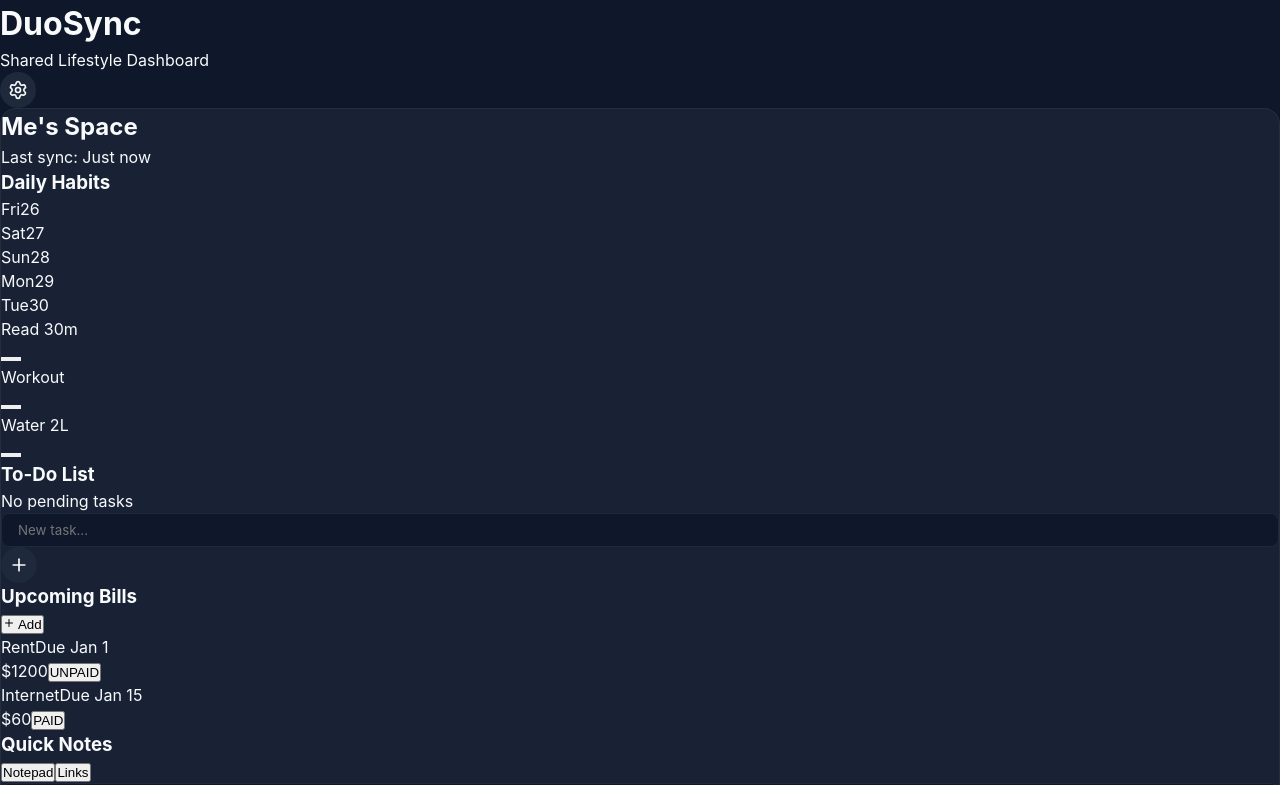
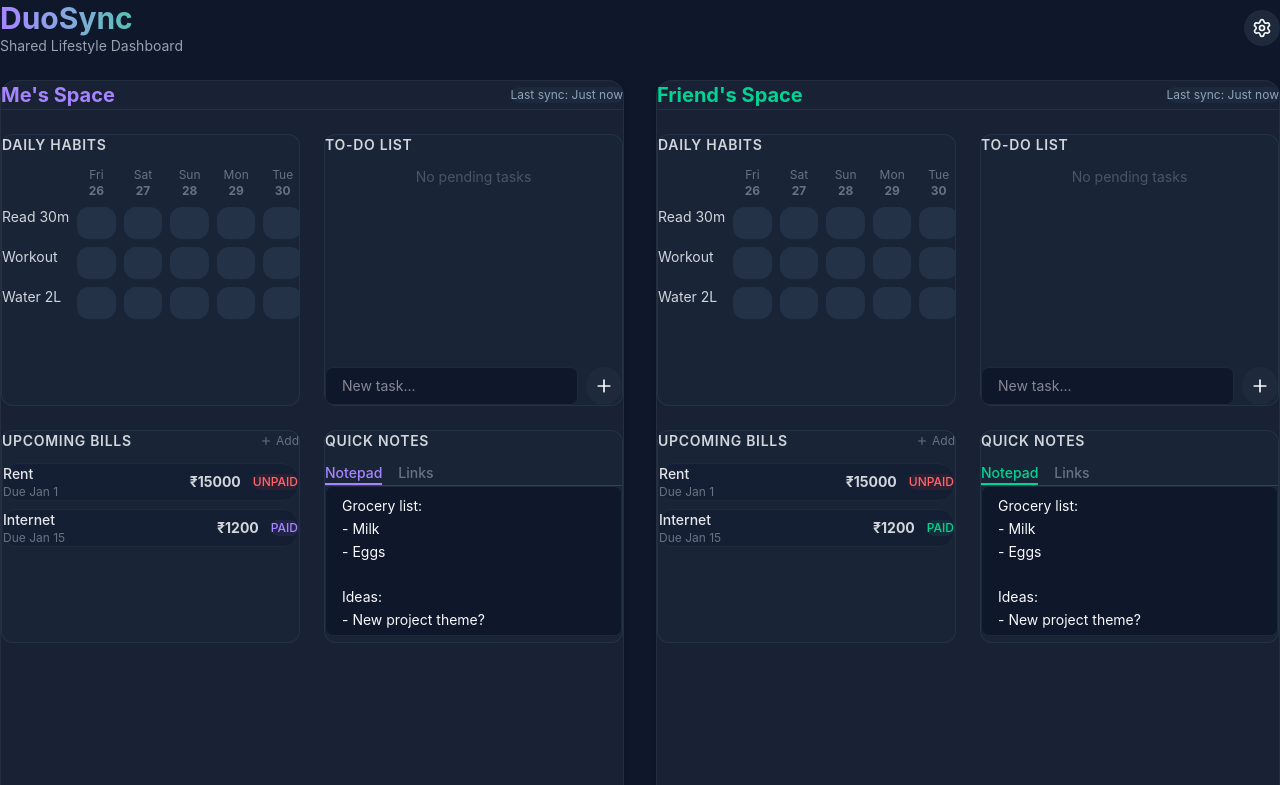
Before and after one commit to Jun03/shared-dashboard, a React (Vite) app: page / in a window 1280 px wide. Shown: the top 785 px of the page. Built offline with nearby package versions, Linux system fonts and the light colour scheme.

Commit message:
Update features: Currency, Add Bill, Custom Names

```diff
--- a/package.json
+++ b/package.json
@@ -15,6 +15,7 @@
     "clsx": "^2.1.1",
     "date-fns": "^4.1.0",
     "framer-motion": "^12.23.26",
+    "lucide-react": "^0.562.0",
     "react": "^19.2.0",
     "react-dom": "^19.2.0",
     "react-icons": "^5.5.0",
@@ -22,14 +23,18 @@
   },
   "devDependencies": {
     "@eslint/js": "^9.39.1",
+    "@tailwindcss/postcss": "^4.1.18",
     "@types/react": "^19.2.5",
     "@types/react-dom": "^19.2.3",
     "@vitejs/plugin-react": "^5.1.1",
+    "autoprefixer": "^10.4.23",
     "eslint": "^9.39.1",
     "eslint-plugin-react-hooks": "^7.0.1",
     "eslint-plugin-react-refresh": "^0.4.24",
     "gh-pages": "^6.3.0",
     "globals": "^16.5.0",
+    "postcss": "^8.5.6",
+    "tailwindcss": "^4.1.18",
     "vite": "^7.2.4"
   }
 }
--- /dev/null
+++ b/postcss.config.js
@@ -0,0 +1,6 @@
+export default {
+    plugins: {
+        '@tailwindcss/postcss': {},
+        autoprefixer: {},
+    },
+}
--- a/src/App.jsx
+++ b/src/App.jsx
@@ -5,6 +5,22 @@ import SettingsModal from './components/SettingsModal';
 
 function App() {
   const [isSettingsOpen, setIsSettingsOpen] = useState(false);
+  const [names, setNames] = useState(() => {
+    try {
+      const saved = localStorage.getItem('dashboard_names');
+      return saved ? JSON.parse(saved) : { left: "Me", right: "Friend" };
+    } catch {
+      return { left: "Me", right: "Friend" };
+    }
+  });
+  const [editingName, setEditingName] = useState(null); // 'left' or 'right'
+
+  const saveName = (key, newName) => {
+    const updated = { ...names, [key]: newName };
+    setNames(updated);
+    localStorage.setItem('dashboard_names', JSON.stringify(updated));
+    setEditingName(null);
+  };
 
   return (
     <div className="min-h-screen p-4 md:p-8 flex flex-col gap-6">
@@ -25,8 +41,20 @@ function App() {
 
       {/* Main Grid: Side by Side on Desktop, Stacked on Mobile */}
       <main className="grid grid-cols-1 md:grid-cols-2 gap-8 h-full flex-1">
-        <UserDashboard userName="Me" colorTheme="violet" />
-        <UserDashboard userName="Friend" colorTheme="emerald" />
+        <UserDashboard
+          userName={names.left}
+          colorTheme="violet"
+          onEditName={() => setEditingName('left')}
+          isEditing={editingName === 'left'}
+          onSaveName={(n) => saveName('left', n)}
+        />
+        <UserDashboard
+          userName={names.right}
+          colorTheme="emerald"
+          onEditName={() => setEditingName('right')}
+          isEditing={editingName === 'right'}
+          onSaveName={(n) => saveName('right', n)}
+        />
       </main>
 
       {isSettingsOpen && (
--- a/src/components/UserDashboard.jsx
+++ b/src/components/UserDashboard.jsx
@@ -5,7 +5,10 @@ import HabitTracker from './widgets/HabitTracker';
 import NotesPanel from './widgets/NotesPanel';
 import { motion } from 'framer-motion';
 
-const UserDashboard = ({ userName, colorTheme }) => {
+import { Edit2, Check } from 'lucide-react';
+import { useState, useEffect } from 'react';
+
+const UserDashboard = ({ userName, colorTheme, onEditName, isEditing, onSaveName }) => {
     // Dynamic border color based on theme
     const borderColor = colorTheme === 'violet' ? 'border-violet-500/20' : 'border-emerald-500/20';
     const shadowColor = colorTheme === 'violet' ? 'shadow-violet-500/5' : 'shadow-emerald-500/5';
@@ -17,9 +20,28 @@ const UserDashboard = ({ userName, colorTheme }) => {
             className={`glass-panel p-6 flex flex-col gap-6 border-2 ${borderColor} ${shadowColor} shadow-xl h-full`}
         >
             <div className="flex items-center justify-between pb-4 border-b border-gray-700/50">
-                <h2 className={`text-xl font-bold text-${colorTheme}-400`}>
-                    {userName}'s Space
-                </h2>
+                <div className="flex items-center gap-2">
+                    {isEditing ? (
+                        <div className="flex items-center gap-2">
+                            <input
+                                autoFocus
+                                defaultValue={userName}
+                                className={`text-xl font-bold bg-slate-800 border-none rounded px-2 w-[150px] text-${colorTheme}-400`}
+                                onKeyDown={(e) => {
+                                    if (e.key === 'Enter') onSaveName(e.currentTarget.value);
+                                }}
+                                onBlur={(e) => onSaveName(e.currentTarget.value)}
+                            />
+                        </div>
+                    ) : (
+                        <h2 className={`text-xl font-bold text-${colorTheme}-400 flex items-center gap-2 group`}>
+                            {userName}'s Space
+                            <button onClick={onEditName} className="opacity-0 group-hover:opacity-100 transition-opacity text-slate-500 hover:text-white">
+                                <Edit2 size={14} />
+                            </button>
+                        </h2>
+                    )}
+                </div>
                 <span className="text-xs px-2 py-1 rounded-full bg-slate-800 text-slate-400">
                     Last sync: Just now
                 </span>
--- a/src/components/widgets/BillTracker.jsx
+++ b/src/components/widgets/BillTracker.jsx
@@ -1,13 +1,15 @@
 import React, { useState } from 'react';
 import WidgetCard from './WidgetCard';
-import { Plus } from 'lucide-react';
+import { Plus, X } from 'lucide-react';
 import { format } from 'date-fns';
 
 const BillTracker = ({ colorTheme }) => {
     const [bills, setBills] = useState([
-        { id: 1, name: 'Rent', amount: 1200, due: '2025-01-01', paid: false },
-        { id: 2, name: 'Internet', amount: 60, due: '2025-01-15', paid: true },
+        { id: 1, name: 'Rent', amount: 15000, due: '2025-01-01', paid: false },
+        { id: 2, name: 'Internet', amount: 1200, due: '2025-01-15', paid: true },
     ]);
+    const [isAdding, setIsAdding] = useState(false);
+    const [newBill, setNewBill] = useState({ name: '', amount: '', due: '' });
 
     const togglePaid = (id) => {
         setBills(bills.map(b => b.id === id ? { ...b, paid: !b.paid } : b));
@@ -17,21 +19,67 @@ const BillTracker = ({ colorTheme }) => {
         ? (colorTheme === 'violet' ? 'bg-violet-500/10 text-violet-400' : 'bg-emerald-500/10 text-emerald-400')
         : 'bg-red-500/10 text-red-400';
 
+    const handleAdd = (e) => {
+        e.preventDefault();
+        if (!newBill.name || !newBill.amount) return;
+        setBills([...bills, { ...newBill, id: Date.now(), paid: false }]);
+        setNewBill({ name: '', amount: '', due: '' });
+        setIsAdding(false);
+    };
+
     return (
         <WidgetCard
             title="Upcoming Bills"
-            actions={<button className="text-xs text-gray-500 hover:text-white flex items-center gap-1"><Plus size={12} /> Add</button>}
+            actions={
+                <button
+                    onClick={() => setIsAdding(!isAdding)}
+                    className="text-xs text-gray-500 hover:text-white flex items-center gap-1"
+                >
+                    {isAdding ? <X size={12} /> : <Plus size={12} />}
+                    {isAdding ? 'Cancel' : 'Add'}
+                </button>
+            }
         >
-            <div className="flex flex-col gap-2">
+            <div className="flex flex-col gap-2 max-h-[250px] overflow-y-auto pr-1 custom-scrollbar">
+                {isAdding && (
+                    <form onSubmit={handleAdd} className="flex flex-col gap-2 p-2 bg-slate-800 rounded-lg mb-2 border border-slate-600">
+                        <input
+                            type="text"
+                            placeholder="Bill Name"
+                            className="text-xs p-1 bg-slate-900 border-none rounded"
+                            value={newBill.name}
+                            onChange={e => setNewBill({ ...newBill, name: e.target.value })}
+                        />
+                        <div className="flex gap-2">
+                            <input
+                                type="number"
+                                placeholder="Amount (₹)"
+                                className="text-xs p-1 bg-slate-900 border-none rounded w-1/2"
+                                value={newBill.amount}
+                                onChange={e => setNewBill({ ...newBill, amount: e.target.value })}
+                            />
+                            <input
+                                type="date"
+                                className="text-xs p-1 bg-slate-900 border-none rounded w-1/2 text-gray-400"
+                                value={newBill.due}
+                                onChange={e => setNewBill({ ...newBill, due: e.target.value })}
+                            />
+                        </div>
+                        <button type="submit" className="text-xs bg-slate-700 hover:bg-slate-600 p-1 rounded text-white">Save Bill</button>
+                    </form>
+                )}
+
                 {bills.map(bill => (
                     <div key={bill.id} className="flex items-center justify-between p-2 rounded-lg bg-slate-900/30 border border-slate-800">
                         <div className="flex flex-col">
                             <span className="text-sm font-medium text-gray-200">{bill.name}</span>
-                            <span className="text-xs text-gray-500">Due {format(new Date(bill.due), 'MMM d')}</span>
+                            <span className="text-xs text-gray-500">
+                                {bill.due ? `Due ${format(new Date(bill.due), 'MMM d')}` : 'No date'}
+                            </span>
                         </div>
                         <div className="flex items-center gap-3">
                             <span className="text-sm font-bold text-gray-300">
-                                ${bill.amount}
+                                ₹{bill.amount}
                             </span>
                             <button
                                 onClick={() => togglePaid(bill.id)}
--- a/src/index.css
+++ b/src/index.css
@@ -1,3 +1,5 @@
+@import "tailwindcss";
+
 :root {
   /* Premium Dark Theme Palette */
   --bg-primary: #0f172a;
@@ -9,10 +11,14 @@
   --text-secondary: #94a3b8;
   --text-muted: #64748b;
 
-  --accent-primary: #8b5cf6; /* Violet */
-  --accent-secondary: #10b981; /* Emerald */
-  --accent-danger: #ef4444; /* Red */
-  --accent-warning: #f59e0b; /* Amber */
+  --accent-primary: #8b5cf6;
+  /* Violet */
+  --accent-secondary: #10b981;
+  /* Emerald */
+  --accent-danger: #ef4444;
+  /* Red */
+  --accent-warning: #f59e0b;
+  /* Amber */
 
   /* Spacing & Radius */
   --radius-sm: 8px;
@@ -46,13 +52,16 @@ body {
 ::-webkit-scrollbar {
   width: 8px;
 }
+
 ::-webkit-scrollbar-track {
   background: var(--bg-primary);
 }
+
 ::-webkit-scrollbar-thumb {
   background: var(--bg-secondary);
   border-radius: var(--radius-full);
 }
+
 ::-webkit-scrollbar-thumb:hover {
   background: var(--text-muted);
 }
@@ -96,6 +105,7 @@ body {
   background: var(--accent-primary);
   color: white;
 }
+
 .btn-primary:hover {
   filter: brightness(1.1);
 }
@@ -105,7 +115,8 @@ body {
   border-radius: var(--radius-full);
 }
 
-input, textarea {
+input,
+textarea {
   background: var(--bg-primary);
   border: 1px solid var(--bg-secondary);
   color: var(--text-primary);
@@ -114,7 +125,9 @@ input, textarea {
   width: 100%;
   font-family: inherit;
 }
-input:focus, textarea:focus {
+
+input:focus,
+textarea:focus {
   outline: 2px solid var(--accent-primary);
   border-color: transparent;
 }
--- /dev/null
+++ b/tailwind.config.js
@@ -0,0 +1,11 @@
+/** @type {import('tailwindcss').Config} */
+export default {
+    content: [
+        "./index.html",
+        "./src/**/*.{js,ts,jsx,tsx}",
+    ],
+    theme: {
+        extend: {},
+    },
+    plugins: [],
+}
```
Also changed, not shown: 1 other file (tests, documents, lock files or other folders).
